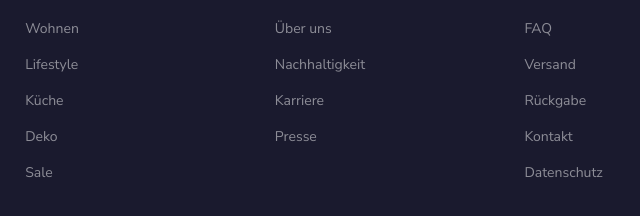
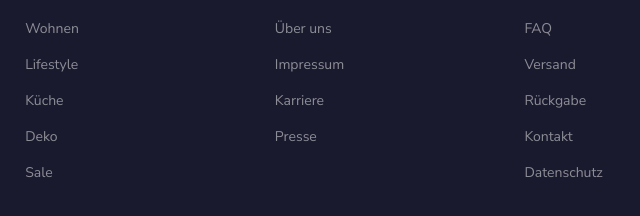
Before and after one commit to ilyeskhelifa-coder/smartsection, a plain HTML site: page index.html in a window 1280 px wide. Shown: the part 5096-5312 px from the top of the page, 490-1130 px from the left. Drawn offline with nearby package versions, Linux system fonts and the light colour scheme.

Commit message:
Update index.html

```diff
--- a/index.html
+++ b/index.html
@@ -863,7 +863,7 @@
     <h4>Unternehmen</h4>
     <ul>
       <li><a href="#">Über uns</a></li>
-      <li><a href="#">Nachhaltigkeit</a></li>
+      <li><a href="#">Impressum</a></li>
       <li><a href="#">Karriere</a></li>
       <li><a href="#">Presse</a></li>
     </ul>
```
